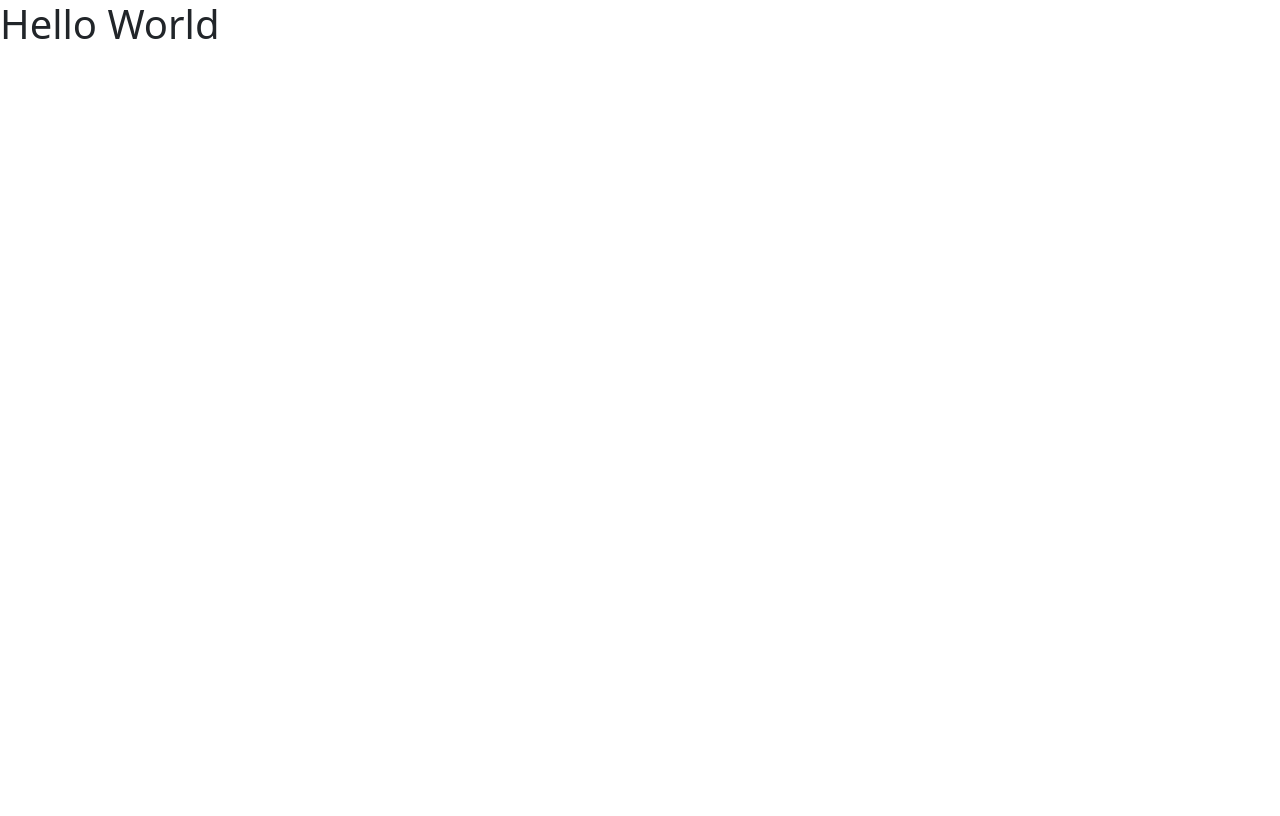
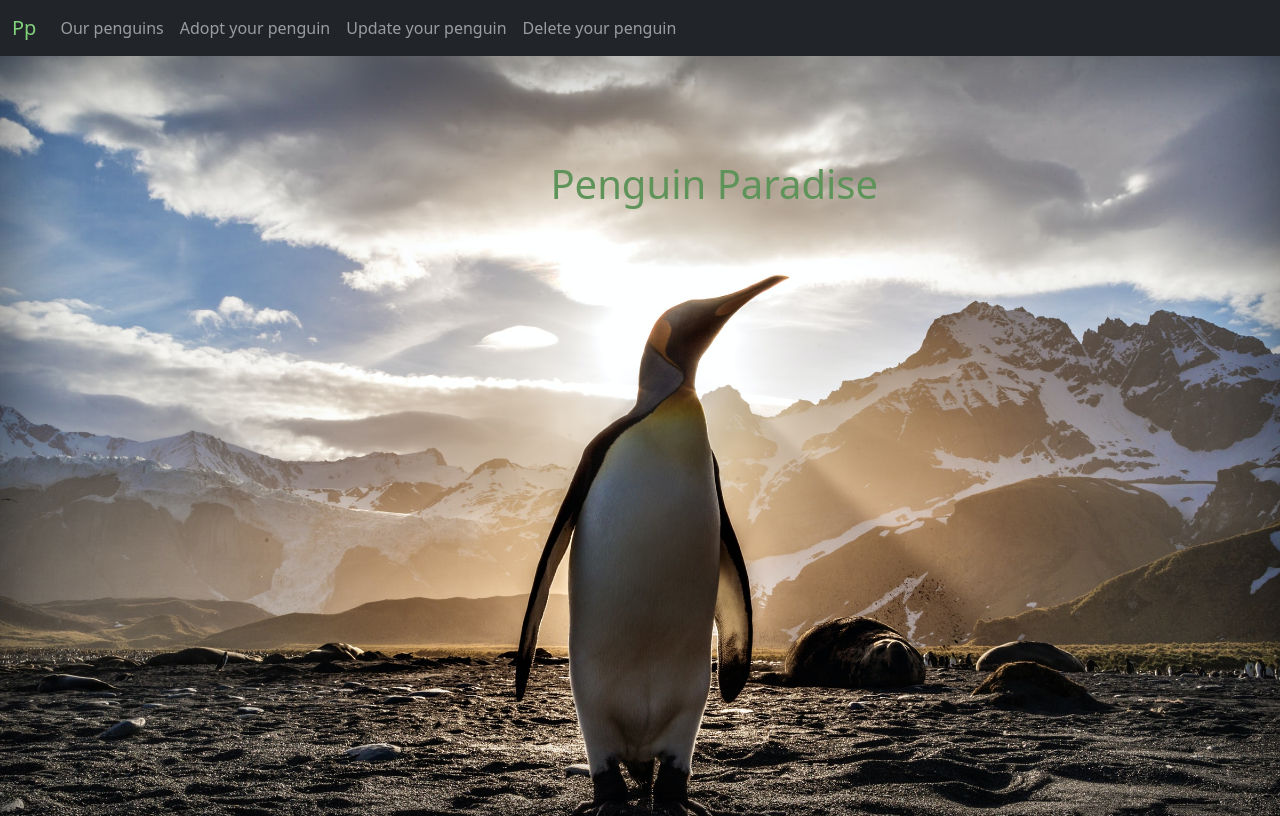
Before and after one commit to DanLi14/Penguin-Project, a plain HTML site: page index.html in a window 1280 px wide. Drawn offline with nearby package versions, Linux system fonts and the light colour scheme.

Commit message:
completed first draft of the landing page.

```diff
--- /dev/null
+++ b/CSS/index.css
@@ -0,0 +1,20 @@
+.background {
+  height: 95vh;
+  background-image: url(../Images/ian-parker-TLcLDigmTKE-unsplash.jpg);
+  background-position: center;
+  background-repeat: no-repeat;
+  background-size: cover;
+  text-shadow: 0 0.05rem 0.1rem rgba(0, 0, 0, 0.5);
+  box-shadow: inset 0 0 5rem rgba(0, 0, 0, 0.5);
+}
+
+#title {
+  position: absolute;
+  top: 20%;
+  left: 43%;
+  color: rgb(94, 148, 90);
+}
+
+#logo {
+  color: rgb(130, 209, 124);
+}
--- a/index.html
+++ b/index.html
@@ -11,9 +11,34 @@
       integrity="sha384-1BmE4kWBq78iYhFldvKuhfTAU6auU8tT94WrHftjDbrCEXSU1oBoqyl2QvZ6jIW3"
       crossorigin="anonymous"
     />
+    <link rel="stylesheet" href="CSS/index.css" />
   </head>
   <body>
-    <h1>Hello World</h1>
+    <nav class="navbar sticky-top navbar-expand-lg navbar-dark bg-dark">
+      <div class="container-fluid">
+        <a class="navbar-brand" id="logo" href="index.html">Pp</a>
+        <div class="collapse navbar-collapse ml-5" id="navbarNav">
+          <ul class="navbar-nav">
+            <li class="nav-item">
+              <a class="nav-link" href="HTML/searchPenguin.html">Our penguins</a>
+            </li>
+            <li class="nav-item">
+              <a class="nav-link" href="HTML/createPenguin.html">Adopt your penguin</a>
+            </li>
+            <li class="nav-item">
+              <a class="nav-link" href="HTML/updatePenguin.html">Update your penguin</a>
+            </li>
+            <li class="nav-item">
+              <a class="nav-link" href="HTML/deletePenguin.html">Delete your penguin</a>
+            </li>
+          </ul>
+        </div>
+      </div>
+    </nav>
+    <section class="background"></section>
+    <article id="title">
+      <h1>Penguin Paradise</h1>
+    </article>
     <script
       src="https://cdn.jsdelivr.net/npm/bootstrap@5.1.3/dist/js/bootstrap.bundle.min.js"
       integrity="sha384-ka7Sk0Gln4gmtz2MlQnikT1wXgYsOg+OMhuP+IlRH9sENBO0LRn5q+8nbTov4+1p"
```
Also changed, not shown: Images/ian-parker-TLcLDigmTKE-unsplash.jpg (added).
